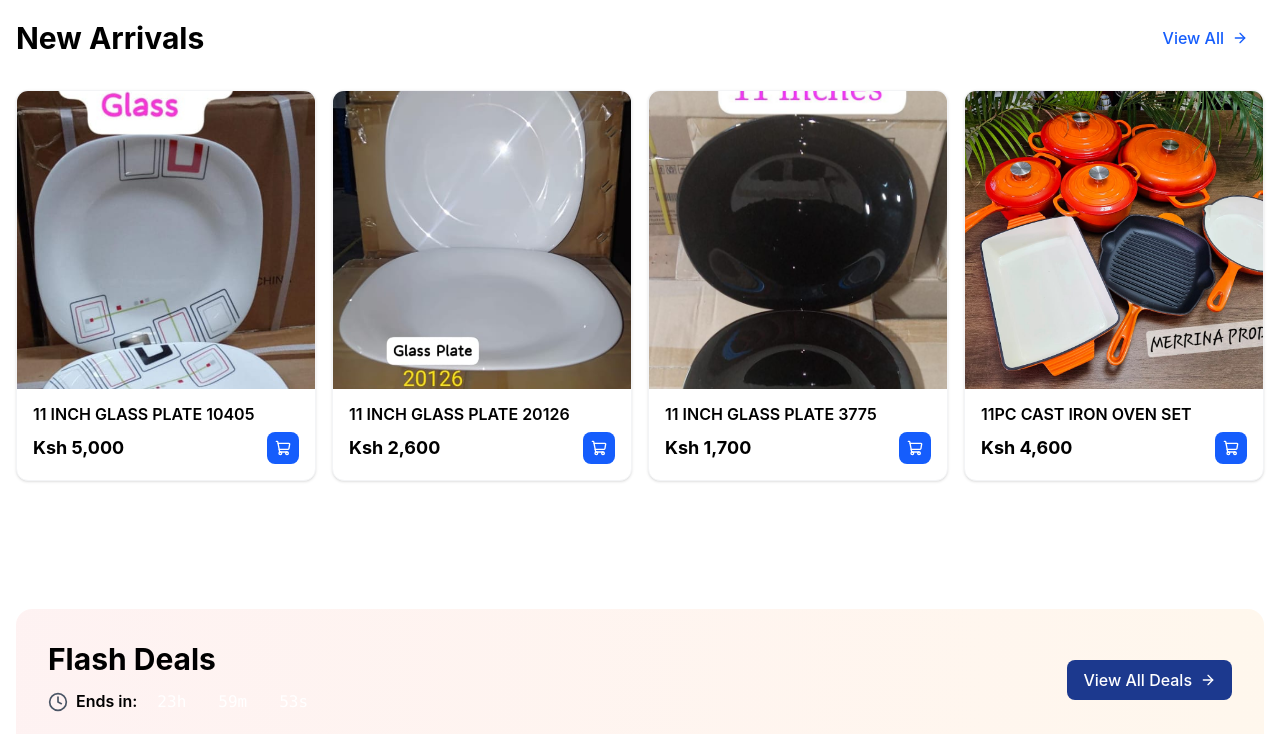
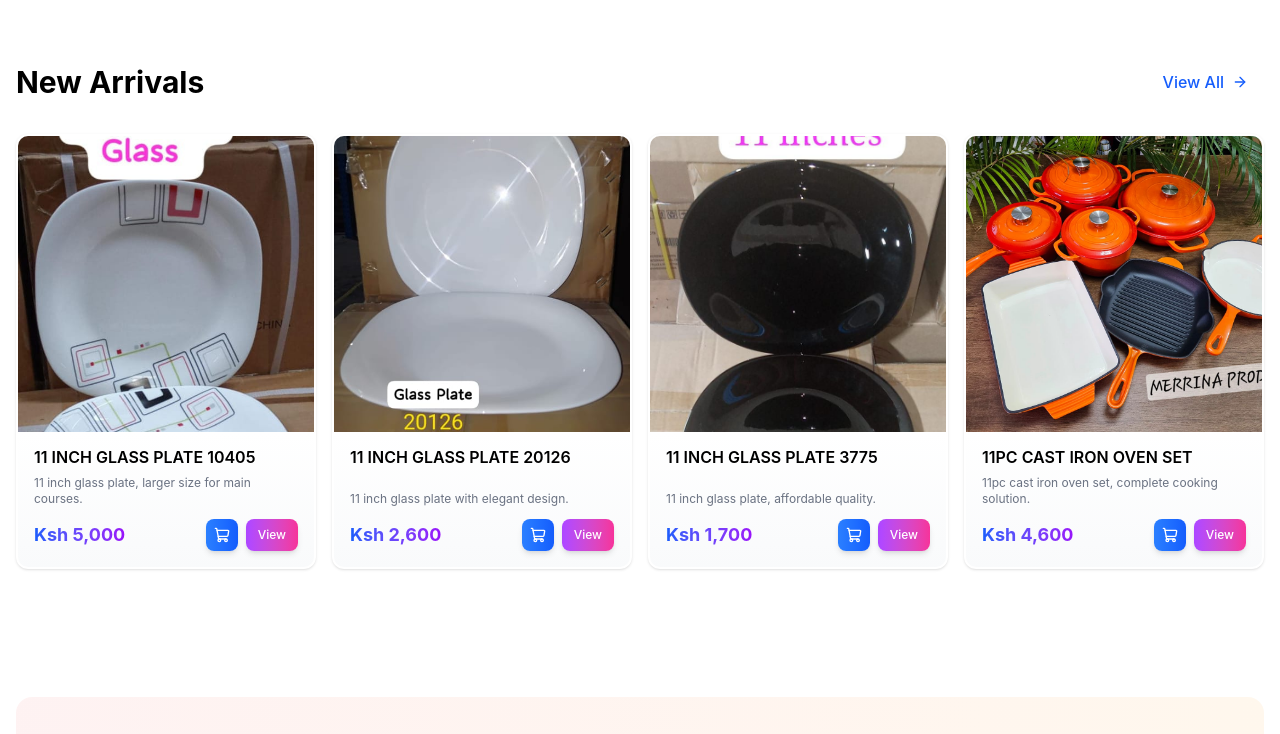
Before and after one commit to kipkoechkevin611-cloud/Kinjobales, a Next.js app: page / in a window 1280 px wide. Shown: the part 1780-2514 px from the top of the page. Built offline with nearby package versions, Linux system fonts and the light colour scheme; no server answers.

Commit message:
Fix category/product links, add descriptions, improve product card design with gradients

```diff
--- a/src/app/category/[slug]/page.tsx
+++ b/src/app/category/[slug]/page.tsx
@@ -25,7 +25,7 @@ export default function CategoryPage({ params }: { params: { slug: string } }) {
   }, [params.slug])
 
   const filteredProducts = products.filter((product) => {
-    const matchesCategory = category && product.category === category.name
+    const matchesCategory = category && product.category.toLowerCase() === category.name.toLowerCase()
     const matchesSearch = product.name.toLowerCase().includes(searchQuery.toLowerCase())
     const matchesPrice = product.price >= priceRange.min && product.price <= priceRange.max
     return matchesCategory && matchesSearch && matchesPrice
--- a/src/components/home/FlashDeals.tsx
+++ b/src/components/home/FlashDeals.tsx
@@ -36,28 +36,28 @@ export default function FlashDeals() {
   }, [])
 
   return (
-    <div className="bg-gradient-to-r from-red-50 to-orange-50 rounded-2xl p-8">
-      <div className="flex flex-col md:flex-row justify-between items-start md:items-center mb-8 gap-4">
+    <div className="bg-gradient-to-r from-red-50 to-orange-50 rounded-2xl p-6 md:p-8">
+      <div className="flex flex-col md:flex-row justify-between items-start md:items-center mb-6 md:mb-8 gap-4">
         <div>
-          <h2 className="text-3xl font-bold text-primary mb-2">Flash Deals</h2>
-          <div className="flex items-center gap-2 text-gray-600">
-            <Clock className="w-5 h-5" />
+          <h2 className="text-2xl md:text-3xl font-bold text-primary mb-2">Flash Deals</h2>
+          <div className="flex items-center gap-2 text-gray-600 text-sm md:text-base">
+            <Clock className="w-4 h-4 md:w-5 md:h-5" />
             <span className="font-semibold">Ends in:</span>
             <div className="flex gap-2">
-              <span className="bg-primary text-white px-3 py-1 rounded-lg font-mono">
+              <span className="bg-primary text-white px-2 py-1 md:px-3 md:py-1 rounded-lg font-mono text-sm">
                 {String(timeLeft.hours).padStart(2, '0')}h
               </span>
-              <span className="bg-primary text-white px-3 py-1 rounded-lg font-mono">
+              <span className="bg-primary text-white px-2 py-1 md:px-3 md:py-1 rounded-lg font-mono text-sm">
                 {String(timeLeft.minutes).padStart(2, '0')}m
               </span>
-              <span className="bg-primary text-white px-3 py-1 rounded-lg font-mono">
+              <span className="bg-primary text-white px-2 py-1 md:px-3 md:py-1 rounded-lg font-mono text-sm">
                 {String(timeLeft.seconds).padStart(2, '0')}s
               </span>
             </div>
           </div>
         </div>
         <Link href="/offers">
-          <Button variant="secondary">
+          <Button variant="secondary" className="text-sm md:text-base">
             View All Deals <ArrowRight className="w-4 h-4 ml-2" />
           </Button>
         </Link>
--- a/src/components/products/ProductCard.tsx
+++ b/src/components/products/ProductCard.tsx
@@ -22,6 +22,7 @@ interface ProductCardProps {
     images: string[]
     stock: number
     rating: number
+    description?: string
   }
 }
 
@@ -50,32 +51,35 @@ export default function ProductCard({ product }: ProductCardProps) {
 
   return (
     <Link href={`/product/${product.slug}`}>
-      <Card hover className="group h-full flex flex-col">
-        <div className="relative aspect-square overflow-hidden bg-gray-100 flex-shrink-0">
+      <Card hover className="group h-full flex flex-col overflow-hidden border-2 border-transparent hover:border-blue-200 transition-all duration-300">
+        <div className="relative aspect-square overflow-hidden bg-gradient-to-br from-gray-50 to-gray-100 flex-shrink-0">
           <img
             src={product.images[0]}
             alt={product.name}
             className="w-full h-full object-cover group-hover:scale-105 transition-transform duration-300"
           />
 
+          {/* Gradient overlay on hover */}
+          <div className="absolute inset-0 bg-gradient-to-t from-black/50 to-transparent opacity-0 group-hover:opacity-100 transition-opacity duration-300" />
+
           {/* Badges */}
-          <div className="absolute top-3 left-3 flex flex-col gap-2">
+          <div className="absolute top-3 left-3 flex flex-col gap-2 z-10">
             {product.discount && (
-              <Badge variant="danger">-{product.discount}%</Badge>
+              <Badge variant="danger" className="shadow-lg">-{product.discount}%</Badge>
             )}
             {product.stock < 10 && product.stock > 0 && (
-              <Badge variant="warning">Low Stock</Badge>
+              <Badge variant="warning" className="shadow-lg">Low Stock</Badge>
             )}
             {product.stock === 0 && (
-              <Badge variant="default">Out of Stock</Badge>
+              <Badge variant="default" className="shadow-lg">Out of Stock</Badge>
             )}
           </div>
 
           {/* Quick Actions */}
-          <div className="absolute top-3 right-3 flex flex-col gap-2 opacity-0 group-hover:opacity-100 transition-opacity">
+          <div className="absolute top-3 right-3 flex flex-col gap-2 opacity-0 group-hover:opacity-100 transition-opacity z-10">
             <button
               onClick={handleWishlist}
-              className="p-2 bg-white rounded-full shadow-md hover:bg-red-50 transition-colors"
+              className="p-2 bg-white/90 backdrop-blur-sm rounded-full shadow-lg hover:bg-white hover:scale-110 transition-all"
               aria-label="Add to wishlist"
             >
               <Heart
@@ -83,7 +87,7 @@ export default function ProductCard({ product }: ProductCardProps) {
               />
             </button>
             <button
-              className="p-2 bg-white rounded-full shadow-md hover:bg-gray-50 transition-colors"
+              className="p-2 bg-white/90 backdrop-blur-sm rounded-full shadow-lg hover:bg-white hover:scale-110 transition-all"
               aria-label="Quick view"
             >
               <Eye className="w-4 h-4 text-gray-600" />
@@ -91,32 +95,48 @@ export default function ProductCard({ product }: ProductCardProps) {
           </div>
         </div>
 
-        <div className="p-4 flex flex-col flex-grow">
-          <h3 className="font-semibold text-primary mb-2 line-clamp-2 group-hover:text-secondary transition-colors flex-grow">
+        <div className="p-4 flex flex-col flex-grow bg-gradient-to-b from-white to-gray-50">
+          <h3 className="font-semibold text-primary mb-2 line-clamp-2 group-hover:text-blue-600 transition-colors flex-grow">
             {product.name}
           </h3>
 
-          <div className="flex items-center justify-between mt-auto">
-            <div>
-              <span className="text-lg font-bold text-black">{formatPrice(finalPrice)}</span>
+          {product.description && (
+            <p className="text-xs text-gray-500 mb-3 line-clamp-2">{product.description}</p>
+          )}
+
+          <div className="flex items-center justify-between mt-auto gap-2">
+            <div className="flex-1">
+              <span className="text-lg font-bold bg-gradient-to-r from-blue-600 to-purple-600 bg-clip-text text-transparent">{formatPrice(finalPrice)}</span>
               {product.discount && (
                 <span className="text-sm text-gray-400 line-through ml-2">
                   {formatPrice(product.price)}
                 </span>
               )}
             </div>
+            <div className="flex gap-2">
               <button
                 onClick={handleAddToCart}
                 disabled={product.stock === 0}
-              className={`p-2 rounded-lg transition-colors ${
+                className={`p-2 rounded-lg transition-all hover:scale-105 ${
                   product.stock === 0
                     ? 'bg-gray-300 text-gray-500 cursor-not-allowed'
-                  : 'bg-blue-600 text-white hover:bg-blue-700'
+                    : 'bg-gradient-to-r from-blue-500 to-blue-600 text-white hover:from-blue-600 hover:to-blue-700 shadow-md'
                 }`}
                 aria-label="Add to cart"
               >
                 <ShoppingCart className="w-4 h-4" />
               </button>
+              <button
+                disabled={product.stock === 0}
+                className={`px-3 py-2 rounded-lg transition-all hover:scale-105 text-xs font-medium ${
+                  product.stock === 0
+                    ? 'bg-gray-300 text-gray-500 cursor-not-allowed'
+                    : 'bg-gradient-to-r from-purple-500 to-pink-500 text-white hover:from-purple-600 hover:to-pink-600 shadow-md'
+                }`}
+              >
+                View
+              </button>
+            </div>
           </div>
         </div>
       </Card>
--- a/src/lib/constants.ts
+++ b/src/lib/constants.ts
@@ -33,6 +33,8 @@ export const CATEGORIES = [
   { id: 'suit-cases', name: 'Suit Cases', slug: 'suit-cases', icon: 'Suitcase' },
   { id: 'tableware-serveware', name: 'Tableware And Serveware', slug: 'tableware-serveware', icon: 'Dinner' },
   { id: 'towels', name: 'Towels', slug: 'towels', icon: 'Towel' },
+  { id: 'blankets', name: 'Blankets', slug: 'blankets', icon: 'Layers' },
+  { id: 'blanket-covers', name: 'Blanket Covers', slug: 'blanket-covers', icon: 'Feather' },
 ]
 
 export const COUNTIES = [
```
Lines whose indentation alone changed are shown as unchanged.
